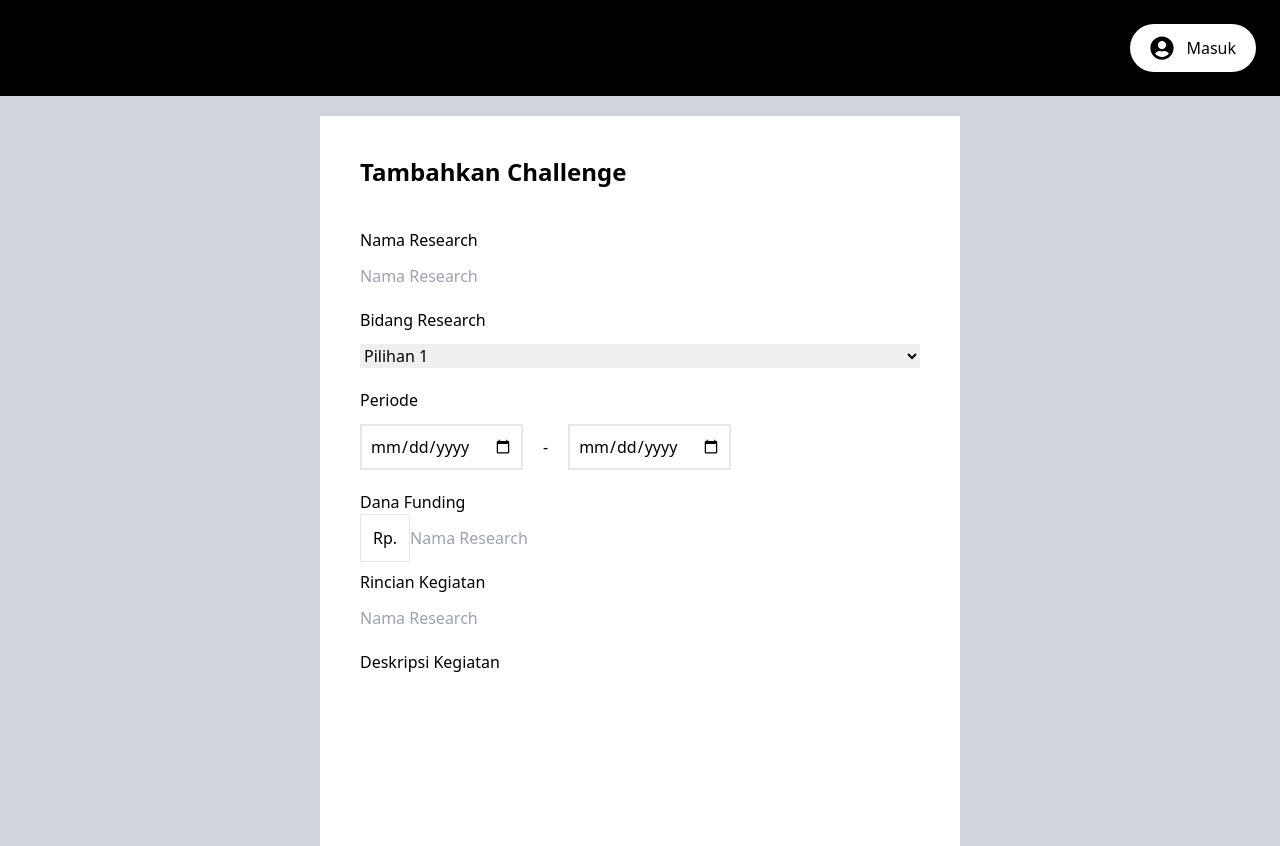
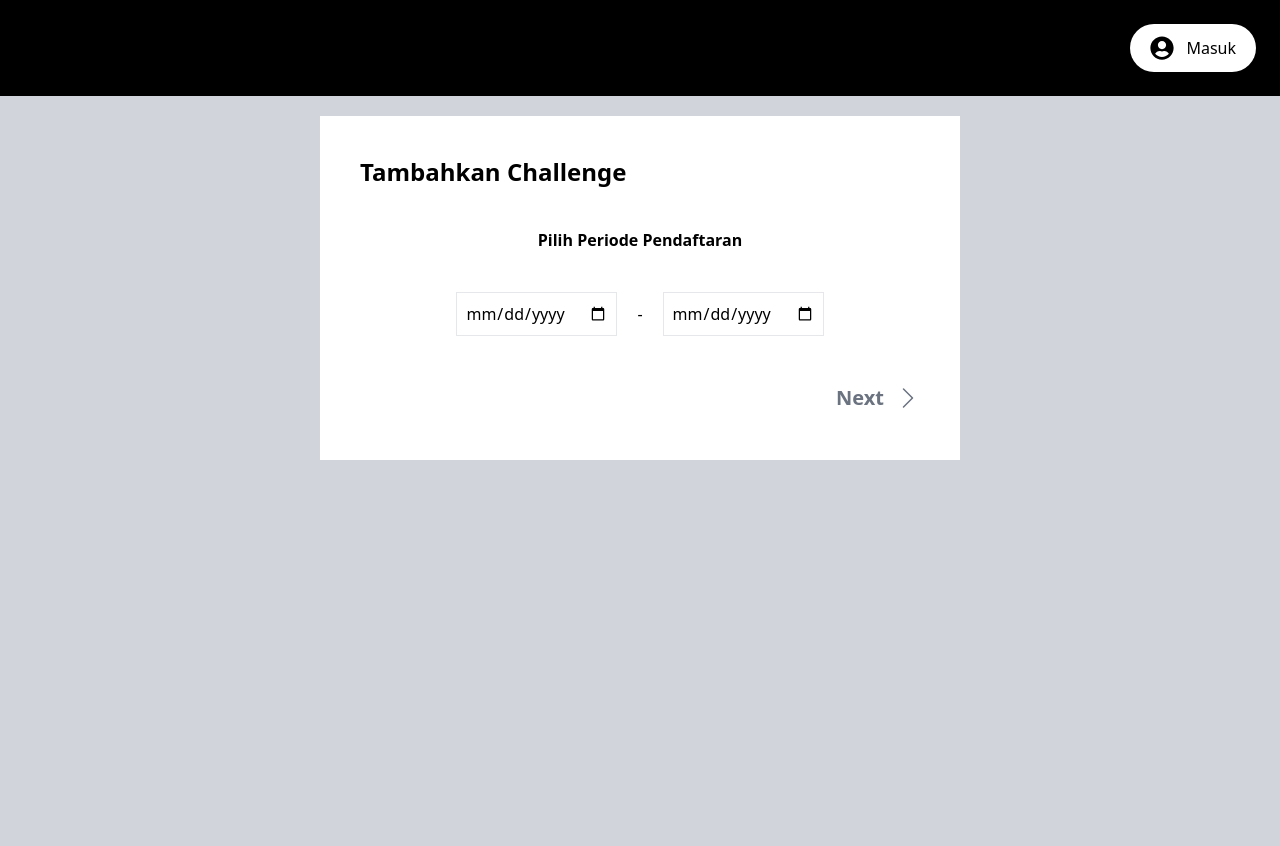
Before and after one commit to rg-km/final-project-engineering-3, a React (Create React App) app in the folder frontend/: page /add-challenge in a window 1280 px wide. After the commit the page ends 800 px from the top, so only its background shows below. Built offline with nearby package versions, Linux system fonts and the light colour scheme.

Commit message:
feat : add challenge page

```diff
--- a/frontend/src/components/post-challenge/FormChallenge.jsx
+++ b/frontend/src/components/post-challenge/FormChallenge.jsx
@@ -1,44 +1,119 @@
 import React from 'react'
+import { useState } from 'react'
+import { BsChevronLeft } from 'react-icons/bs'
 
-function FormChallenge() {
+function FormChallenge({ previous }) {
+  const [filename, setFilename] = useState('')
+
+  const handleSubmit = (e) => {
+    e.preventDefault()
+
+    const formData = new FormData(e.currentTarget)
+    const data = Object.fromEntries(formData.entries())
+
+    console.log(data)
+  }
+
   return (
-    <div className="space-y-5 mt-10">
+    <div className="mt-10">
+      <form action="" className="space-y-5" onSubmit={handleSubmit}>
         <div className="space-y-3 flex flex-col">
           <label htmlFor="">Nama Research</label>
-        <input type="text" placeholder="Nama Research" />
+          <input
+            type="text"
+            placeholder="Nama research"
+            className="py-2 border-b border-black outline-none  focus:border-blue-700"
+            name="name"
+          />
         </div>
         <div className="space-y-3 flex flex-col">
           <label htmlFor="">Bidang Research</label>
-        <select>
-          <option value="Pilihan 1">Pilihan 1</option>
-          <option value="Pilihan 2">Pilihan 2</option>
-          <option value="Pilihan 3">Pilihan 3</option>
+          <select
+            class="bg-gray-50 border border-gray-300 text-gray-900 text-sm rounded-lg focus:ring-blue-700 focus:border-blue-700 block w-full p-3 dark:bg-gray-700 dark:border-gray-600 dark:placeholder-gray-400 dark:text-white dark:focus:ring-blue-700 dark:focus:border-blue-700 outline-none"
+            name="research_category_id"
+          >
+            <option value="Descriptive">Descriptive</option>
+            <option value="Exploratory">Exploratory</option>
+            <option value="Corelational">Corelational</option>
+            <option value="Explanatory">Explanatory</option>
           </select>
         </div>
         <div className="space-y-3 flex flex-col">
           <label htmlFor="">Periode</label>
           <div className="flex space-x-5 items-center mt-10">
-          <input type="date" className="border-2 p-2" />
+            <input
+              type="date"
+              className="border border-black p-2 focus:border-blue-700 outline-none"
+              name="period_start"
+            />
             <div>-</div>
-          <input type="date" className="border-2 p-2" />
+            <input
+              type="date"
+              className="border border-black p-2 focus:border-blue-700 outline-none"
+              name="period_end"
+            />
           </div>
         </div>
         <div className="space-y-3 flex flex-col">
           <label htmlFor="">Dana Funding</label>
           <div>
-          <span className="p-3 border">Rp.</span>
-          <input type="text" placeholder="Nama Research" />
+            <span className="p-3 border border-black">Rp.</span>
+            <input
+              type="number"
+              min={0}
+              placeholder="Nama Research"
+              className="border border-black p-2 outline-none focus:border-blue-700"
+              name="max_funding"
+            />
           </div>
         </div>
         <div className="space-y-3 flex flex-col">
           <label htmlFor="">Rincian Kegiatan</label>
-        <input type="text" placeholder="Nama Research" />
+          <textarea
+            className="resize-none border border-black outline-none p-2 focus:border-blue-700"
+            rows={5}
+            placeholder="Rincian kegiatan"
+            name="details"
+          ></textarea>
         </div>
-      <div className="space-y-3 flex flex-col">
-        <label htmlFor="">Deskripsi Kegiatan</label>
-
-        <textarea className="resize-none" rows={5}></textarea>
+        <div>
+          <div className="">
+            <label htmlFor="" className="">
+              File Panduan:
+            </label>
+            <div className="flex mt-2">
+              <input
+                type="text"
+                className=" flex-grow border border-black outline-none px-3 focus:border-blue-700"
+                readOnly
+                placeholder="Upload file..."
+                value={filename}
+              />
+              <div className="relative p-1 px-3 bg-blue-700 text-white cursor-pointer">
+                <span>Submit</span>
+                <input
+                  type="file"
+                  className="opacity-0 absolute inset-0 focus:border-blue-700"
+                  name="guide_file"
+                  onChange={(e) => setFilename(e.target.files[0].name)}
+                />
               </div>
+            </div>
+          </div>
+        </div>
+        <div className="flex mt-10">
+          <button className="w-full text-white py-2 bg-blue-700" type="submit">
+            Post Challenge
+          </button>
+        </div>
+      </form>
+      <button
+        className="mt-10 py-2 text-blue-700 font-semibold flex space-x-3 items-center"
+        onClick={previous}
+      >
+        <BsChevronLeft fontSize={24} />
+        <span className="text-xl">Previous</span>
+      </button>
     </div>
   )
 }
--- a/frontend/src/components/post-challenge/TimePeriod.jsx
+++ b/frontend/src/components/post-challenge/TimePeriod.jsx
@@ -1,16 +1,45 @@
+import { useState } from 'react'
 import { BsChevronRight } from 'react-icons/bs'
 
-function TimePeriod() {
+function TimePeriod({ setTimePeriod, next, timePeriod }) {
+  const [startDate, setStartDate] = useState(timePeriod?.startDate)
+  const [endDate, setEndDate] = useState(timePeriod?.endDate)
+
+  const validate = () => startDate && endDate
+  const handleNext = () => {
+    setTimePeriod({ startDate, endDate })
+    next()
+  }
+
   return (
     <div className="flex flex-col items-center justify-center mt-10">
       <h2 className="font-semibold">Pilih Periode Pendaftaran</h2>
       <div className="flex space-x-5 items-center mt-10">
-        <input type="date" className="border-2 p-2" />
+        <input
+          type="date"
+          name="Start Date"
+          className="border p-2 focus:border-blue-700 outline-none"
+          value={startDate}
+          onChange={(e) => setStartDate(e.currentTarget.value)}
+        />
         <div>-</div>
-        <input type="date" className="border-2 p-2" />
+        <input
+          type="date"
+          name="End Date"
+          value={endDate}
+          className="border p-2 focus:border-blue-700 outline-none"
+          onChange={(e) => setEndDate(e.currentTarget.value)}
+        />
       </div>
-      <button className="mt-10 self-end px-5 py-2 text-blue-700 font-semibold flex space-x-3 items-center">
-        <span className="text-xl">Next</span> <BsChevronRight fontSize={24} />
+      <button
+        className={`mt-10 self-end py-2 ${
+          validate() ? 'text-blue-700' : 'text-gray-500'
+        } font-semibold flex space-x-3 items-center`}
+        disabled={!validate()}
+        onClick={handleNext}
+      >
+        <span className="text-xl">Next</span>
+        <BsChevronRight fontSize={24} />
       </button>
     </div>
   )
--- a/frontend/src/index.css
+++ b/frontend/src/index.css
@@ -7,5 +7,5 @@ body {
 }
 
 .container {
-  @apply bg-white w-1/2 p-10 mt-5 mx-auto;
+  @apply bg-white w-full md:w-4/5 lg:w-1/2 p-10 md:mt-5 mx-auto;
 }
--- a/frontend/src/pages/PostChallenge.jsx
+++ b/frontend/src/pages/PostChallenge.jsx
@@ -3,11 +3,20 @@ import FormChallenge from '../components/post-challenge/FormChallenge'
 import TimePeriod from '../components/post-challenge/TimePeriod'
 
 function PostChallenge() {
+  const [step, setStep] = useState(1)
+  const [timePeriod, setTimePeriod] = useState({
+    startDate: '',
+    endDate: '',
+  })
+
   return (
     <div className="container">
       <h1 className="font-semibold text-2xl">Tambahkan Challenge</h1>
-      {/* <TimePeriod /> */}
-      <FormChallenge />
+      {step === 1 ? (
+        <TimePeriod setTimePeriod={setTimePeriod} next={() => setStep(2)} timePeriod={timePeriod} />
+      ) : (
+        <FormChallenge previous={() => setStep(1)} />
+      )}
     </div>
   )
 }
```
Lines whose indentation alone changed are shown as unchanged.
